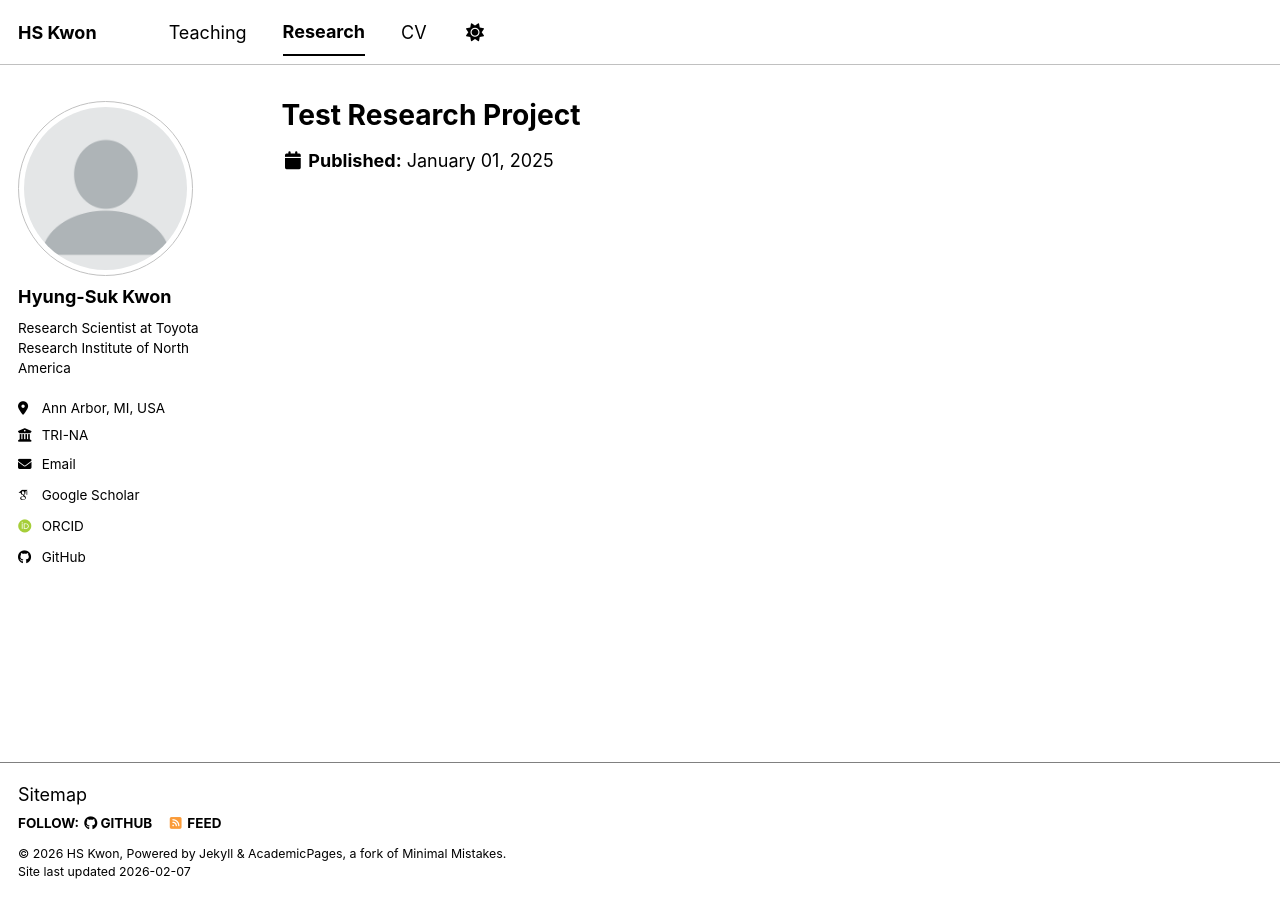
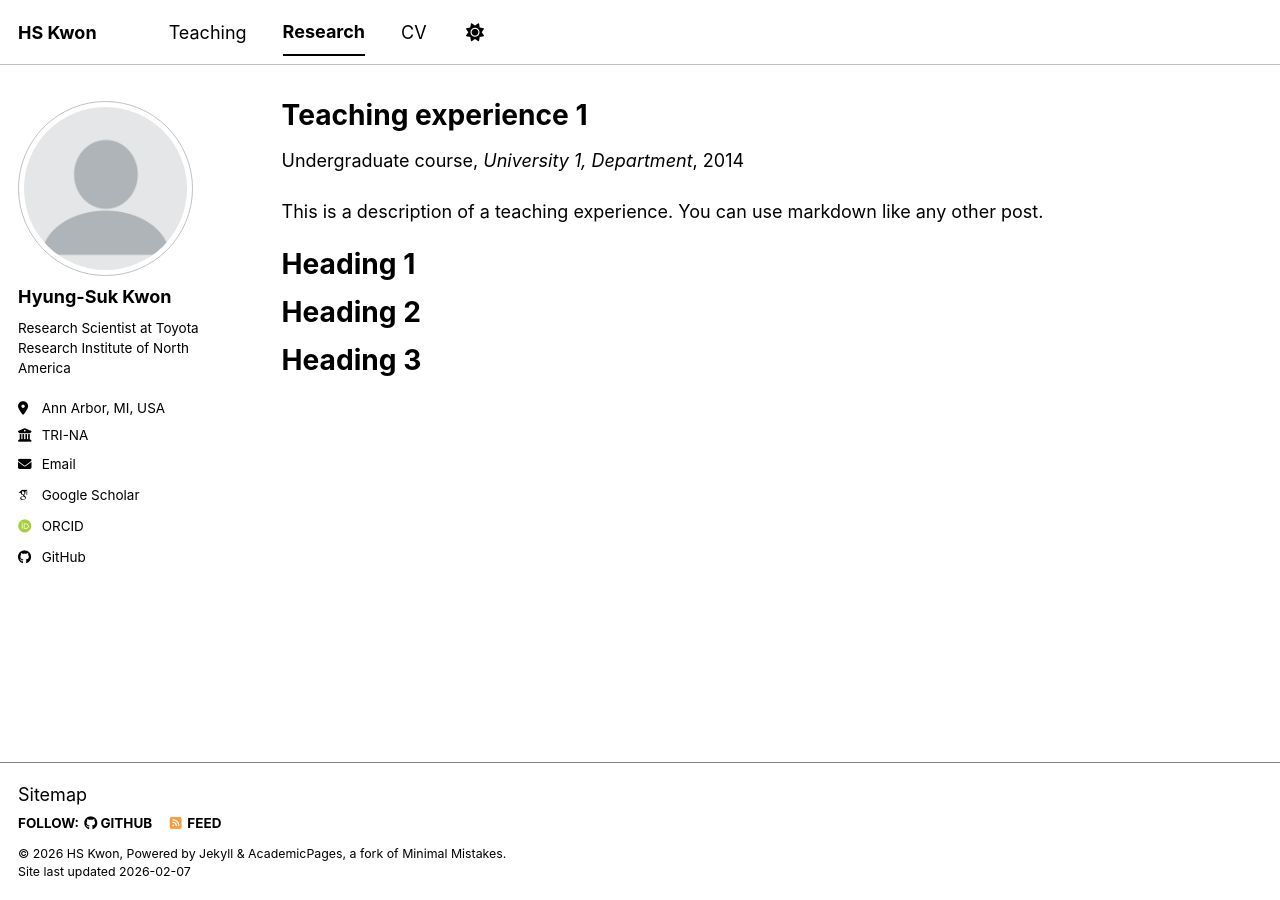
Before and after one commit to Kwon-HyungSuk/kwon-hyungsuk.github.io, a Jekyll site: the page built from research/2025-test-project.md, in a window 1280 px wide. Built offline with Jekyll 4.4.1, drawn with Linux system fonts in a browser that asks for light colours; some web fonts are replaced; a script bundle is joined from its source files by our own code; library files that are not in the unit come from our copies.

Commit message:
Update 2025-test-project.md

```diff
--- a/research/2025-test-project.md
+++ b/research/2025-test-project.md
@@ -1,6 +1,20 @@
 ---
-title: "Test Research Project"
-collection: research
-excerpt: "This is a test research entry."
-date: 2025-01-01
+title: "Teaching experience 1"
+collection: teaching
+type: "Undergraduate course"
+permalink: /research/2025-test-project
+venue: "University 1, Department"
+date: 2014-01-01
+location: "City, Country"
 ---
+
+This is a description of a teaching experience. You can use markdown like any other post.
+
+Heading 1
+======
+
+Heading 2
+======
+
+Heading 3
+======
```
